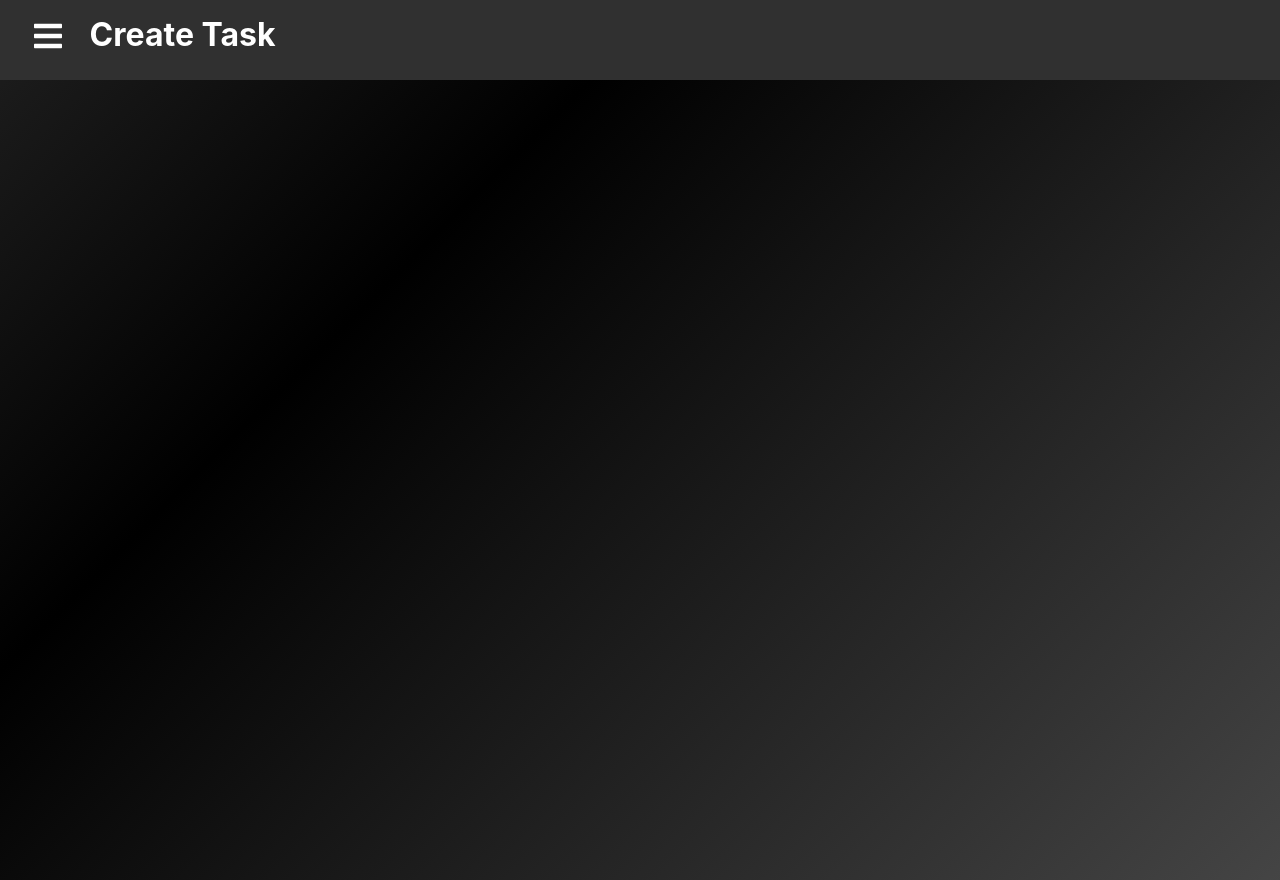
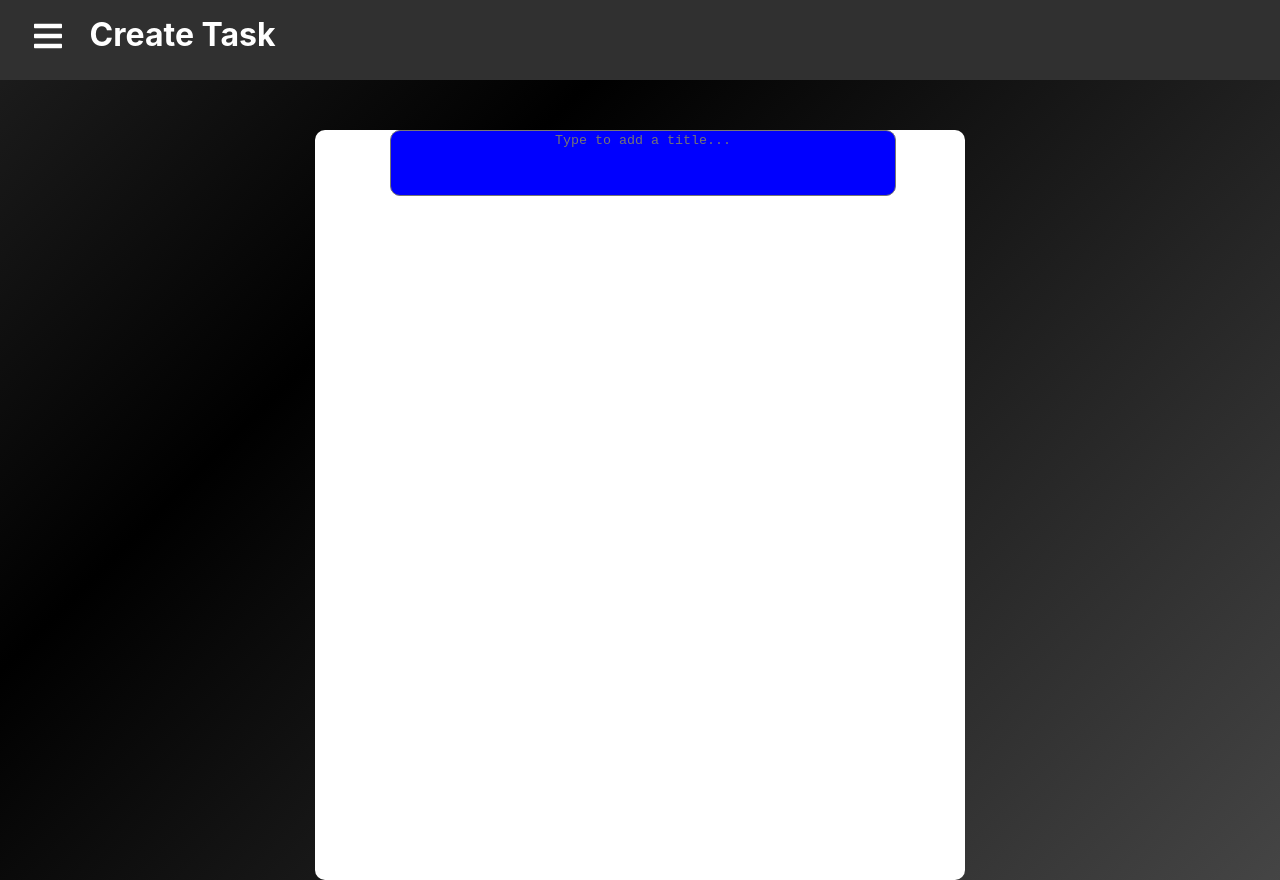
Before and after one commit to abellizzi1/StudentToolsProject, a React (Create React App) app in the folder planner1/: page /tasks/create-task in a window 1280 px wide. Built offline with nearby package versions, Linux system fonts and the light colour scheme.

Commit message:
css changes to createTask page

```diff
--- a/planner1/src/pages/CreateTaskPage.js
+++ b/planner1/src/pages/CreateTaskPage.js
@@ -1,7 +1,6 @@
 import './TasksPage.css';
 import { useState, useEffect } from 'react';
 import { nanoid } from 'nanoid';
-import Note from '../components/Note.js';
 import * as FaIcons from 'react-icons/fa';
 
 const CreateTaskPage = ({ handleSetCurrentPage }) => {
@@ -35,7 +34,17 @@ const CreateTaskPage = ({ handleSetCurrentPage }) => {
 
     return(
             <div className='content'>
-
+                <div className='createTaskContent'>
+                    <div className='createTaskBox'>
+                        <textarea
+                            id='task-title'
+                            className='inputTaskTitle'
+                            rows='8'
+                            cols='10'
+                            placeholder='Type to add a title...'
+                        ></textarea>
+                    </div>
+                </div>
             </div>
     )
 }
--- a/planner1/src/pages/TasksPage.css
+++ b/planner1/src/pages/TasksPage.css
@@ -109,3 +109,27 @@
 	transition-timing-function: ease-out;
 	transition: 0.4s;
   }
+
+  .createTaskContent {
+	display:flex;
+	align-items:center;
+	justify-content: center;
+  }
+
+  .createTaskBox {
+	width:650px;
+	height:750px;
+	background-color: white;
+	margin-top:50px;
+	border-radius: 10px;
+  }
+
+  .inputTaskTitle {
+	background-color: blue;
+	resize: none;
+	width:500px;
+	height:60px;
+	border-radius:10px;
+	text-align: center;
+	margin-left:75px;
+  }
```
